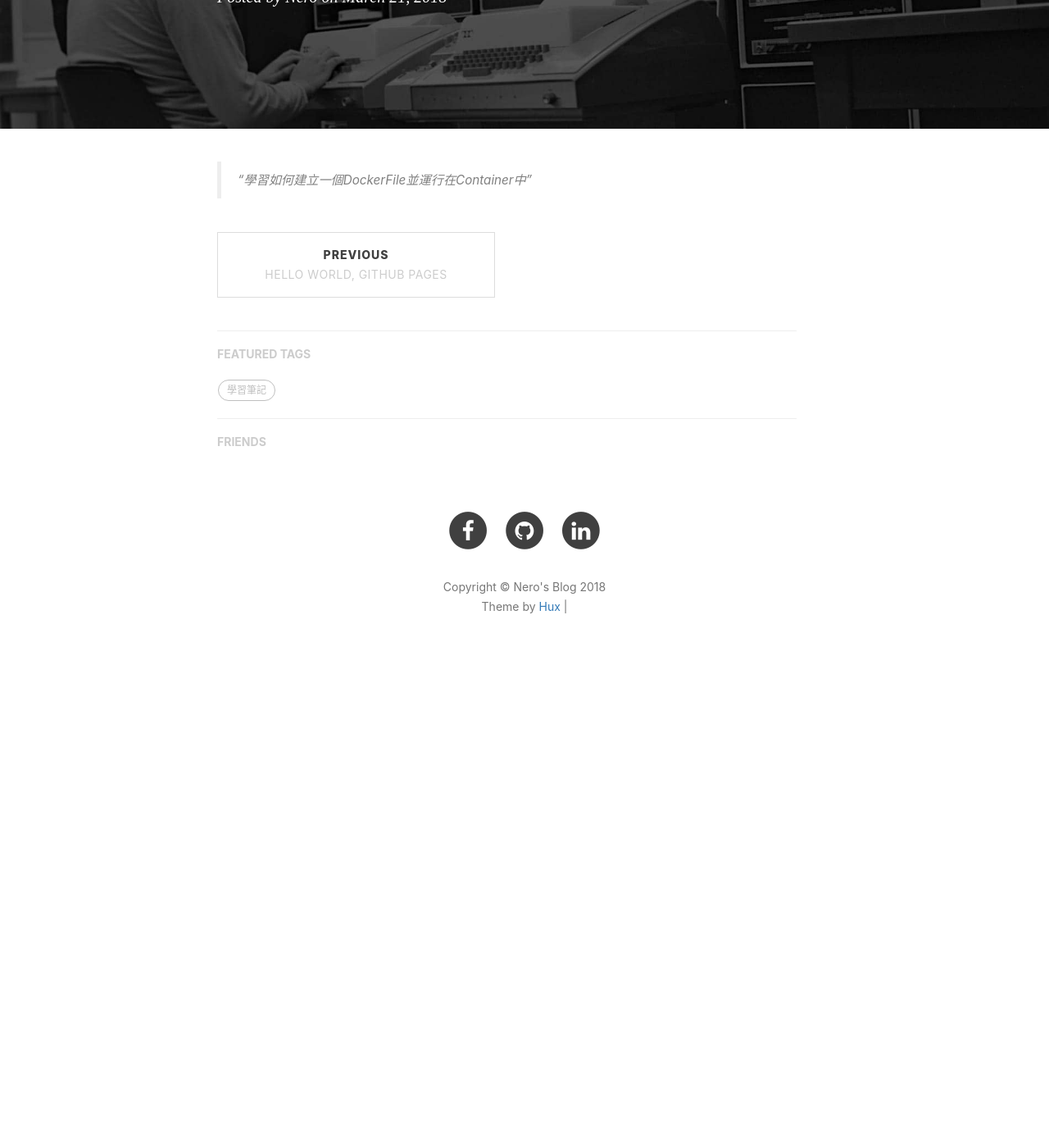
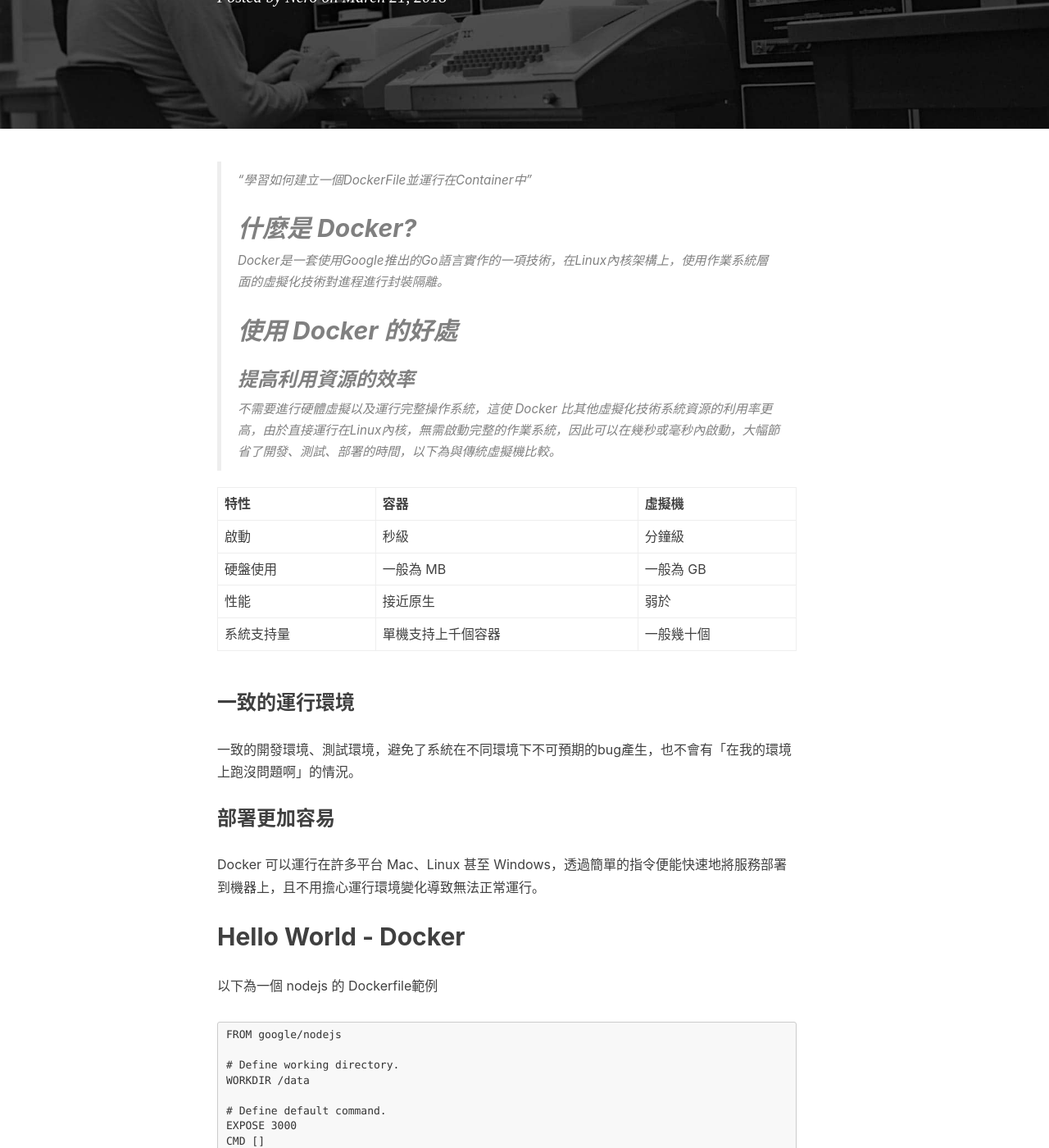
Before and after one commit to NeroCube/nerocube.github.io, a Jekyll site: the page built from _posts/2018-3-21-put-everything-in-docker.md, in a window 1280 px wide and 1400 px high, scrolled down 366 px. Shown: the whole window at 82% size. Built offline with Jekyll 4.4.1, drawn with Linux system fonts in a browser that asks for light colours; nearby versions of some CDN libraries; comment, search, counter and statistics services are not loaded; before the commit the page ends 1210 px from its top, so only the background shows below that; some of the changed text lies outside the part shown.

Commit message:
Update 2018-3-21-put-everything-in-docker.md
add context

````diff
--- a/_posts/2018-3-21-put-everything-in-docker.md
+++ b/_posts/2018-3-21-put-everything-in-docker.md
@@ -11,3 +11,46 @@ tags:
 ---
 
 > “學習如何建立一個DockerFile並運行在Container中”
+## 什麼是 Docker?
+Docker是一套使用Google推出的Go語言實作的一項技術，在Linux內核架構上，使用作業系統層面的虛擬化技術對進程進行封裝隔離。
+## 使用 Docker 的好處
+### 提高利用資源的效率
+不需要進行硬體虛擬以及運行完整操作系統，這使 Docker 比其他虛擬化技術系統資源的利用率更高，由於直接運行在Linux內核，無需啟動完整的作業系統，因此可以在幾秒或毫秒內啟動，大幅節省了開發、測試、部署的時間，以下為與傳統虛擬機比較。
+
+特性 | 容器 | 虛擬機
+---- | ---- | ----
+啟動 | 秒級 | 分鐘級
+硬盤使用 | 一般為 MB | 一般為 GB
+性能 | 接近原生 | 弱於
+系統支持量 | 單機支持上千個容器 | 一般幾十個
+
+### 一致的運行環境
+一致的開發環境、測試環境，避免了系統在不同環境下不可預期的bug產生，也不會有「在我的環境上跑沒問題啊」的情況。
+### 部署更加容易
+Docker 可以運行在許多平台 Mac、Linux 甚至 Windows，透過簡單的指令便能快速地將服務部署到機器上，且不用擔心運行環境變化導致無法正常運行。
+## Hello World - Docker
+以下為一個 nodejs 的 Dockerfile範例
+```
+FROM google/nodejs
+
+# Define working directory.
+WORKDIR /data
+
+# Define default command.
+EXPOSE 3000
+CMD []
+ENTRYPOINT ["/nodejs/bin/npm", "start"]
+```
+- FROM: 指定 base image
+- WORKDIR: 指定 docker 執行起來時候的預設目錄位置
+- EXPOSE: 指定所有發布的 port
+- CMD: 指定 image 啟動後所要執行的指令
+- ENTRYPOINT: 指令 image 啟動後，程式的進入點
+## 參考資料
+[Docker學習筆記](https://peihsinsu.gitbooks.io/docker-note-book/content/)
+
+[Docker — 從入門到實踐](https://yeasy.gitbooks.io/docker_practice/)
+
+[Windows 上的 Dockerfile](https://docs.microsoft.com/zh-tw/virtualization/windowscontainers/manage-docker/manage-windows-dockerfile)
+
+[Best practices for writing Dockerfiles](https://docs.docker.com/develop/develop-images/dockerfile_best-practices/#run)
````
